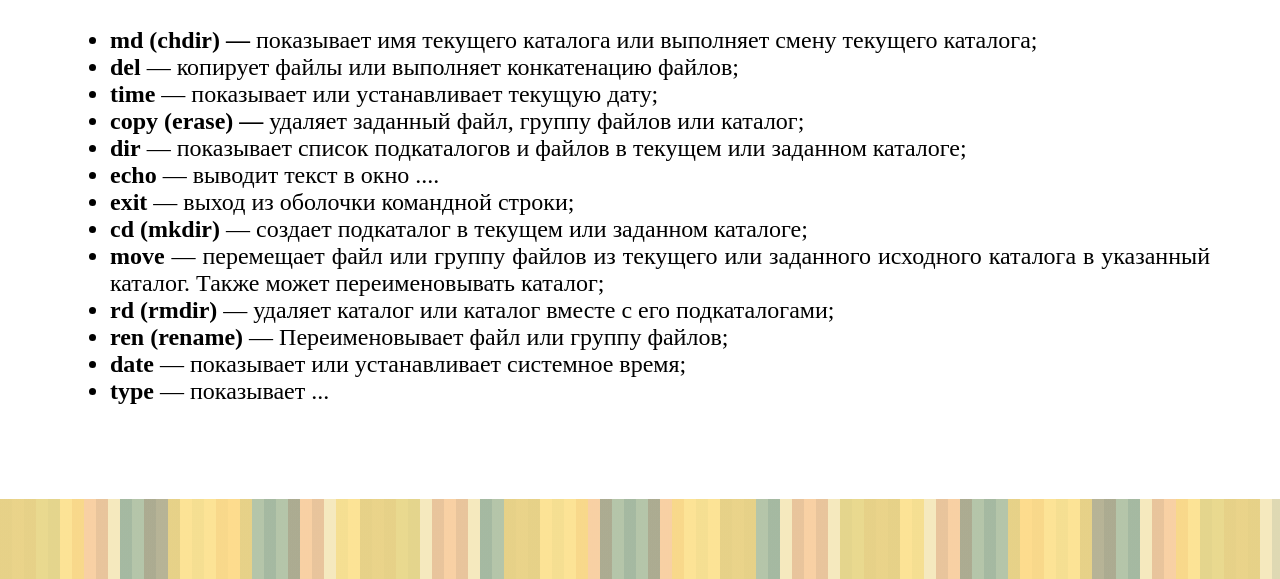
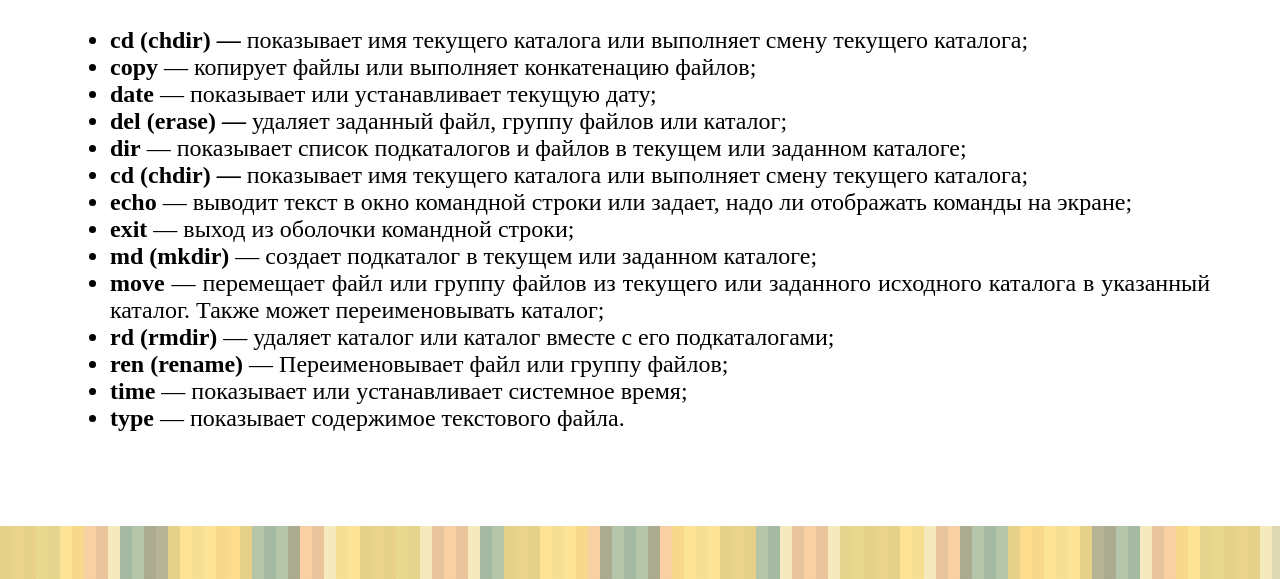
Before and after one commit to Anna-77-88-99/final_task, a plain HTML site: page cmd.html in a window 1280 px wide. Shown: the part 221-800 px from the top of the page. Drawn offline with Linux system fonts and the light colour scheme.

Commit message:
second commit

```diff
--- a/cmd.html
+++ b/cmd.html
@@ -13,19 +13,20 @@
     </div>
     <h2 >Краткий справочник по командам командной оболочки (Cmd.exe)</h2>
     <ul style="text-align: justify;">
-        <li><strong>md (chdir) —</strong> показывает имя текущего каталога или выполняет смену текущего каталога;</li>
-        <li><strong>del</strong> — копирует файлы или выполняет конкатенацию файлов;</li>
-        <li><strong>time</strong> — показывает или устанавливает текущую дату;</li>
-        <li><strong>copy (erase) —</strong> удаляет заданный файл, группу файлов или каталог;</li>
+        <li><strong>cd (chdir) —</strong> показывает имя текущего каталога или выполняет смену текущего каталога;</li>
+        <li><strong>copy</strong> — копирует файлы или выполняет конкатенацию файлов;</li>
+        <li><strong>date</strong> — показывает или устанавливает текущую дату;</li>
+        <li><strong>del (erase) —</strong> удаляет заданный файл, группу файлов или каталог;</li>
         <li><strong>dir</strong> — показывает список подкаталогов и файлов в текущем или заданном каталоге;</li>
-        <li><strong>echo</strong> — выводит текст в окно ....</li>
+        <li><strong>cd (chdir) —</strong> показывает имя текущего каталога или выполняет смену текущего каталога;</li>
+        <li><strong>echo</strong> — выводит текст в окно командной строки или задает, надо ли отображать команды на экране;</li>
         <li><strong>exit</strong> — выход из оболочки командной строки;</li>
-        <li><strong>cd (mkdir)</strong> — создает подкаталог в текущем или заданном каталоге;</li>
+        <li><strong>md (mkdir)</strong> — создает подкаталог в текущем или заданном каталоге;</li>
         <li><strong>move</strong> — перемещает файл или группу файлов из текущего или заданного исходного каталога в указанный каталог. Также может переименовывать каталог;</li>
         <li><strong>rd (rmdir)</strong> — удаляет каталог или каталог вместе с его подкаталогами;</li>
         <li><strong>ren (rename)</strong> — Переименовывает файл или группу файлов;</li>
-        <li><strong>date</strong> — показывает или устанавливает системное время;</li>
-        <li><strong>type</strong> — показывает ... </li>
+        <li><strong>time</strong> — показывает или устанавливает системное время;</li>
+        <li><strong>type</strong> — показывает содержимое текстового файла. </li>
     </ul>
 
 </div>
```
Also changed, not shown: index.html (+2 -2 lines), macOS.html (+3 -3 lines).
